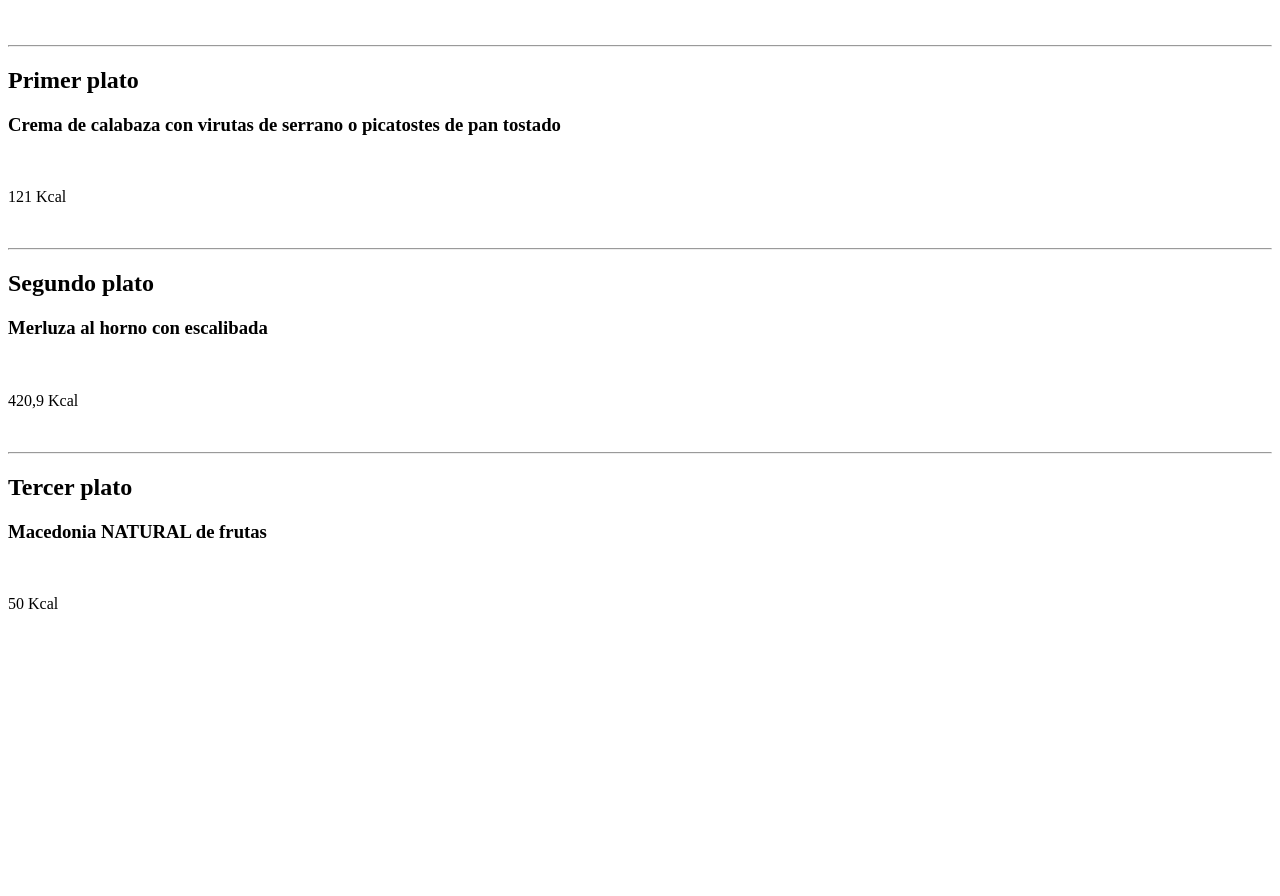
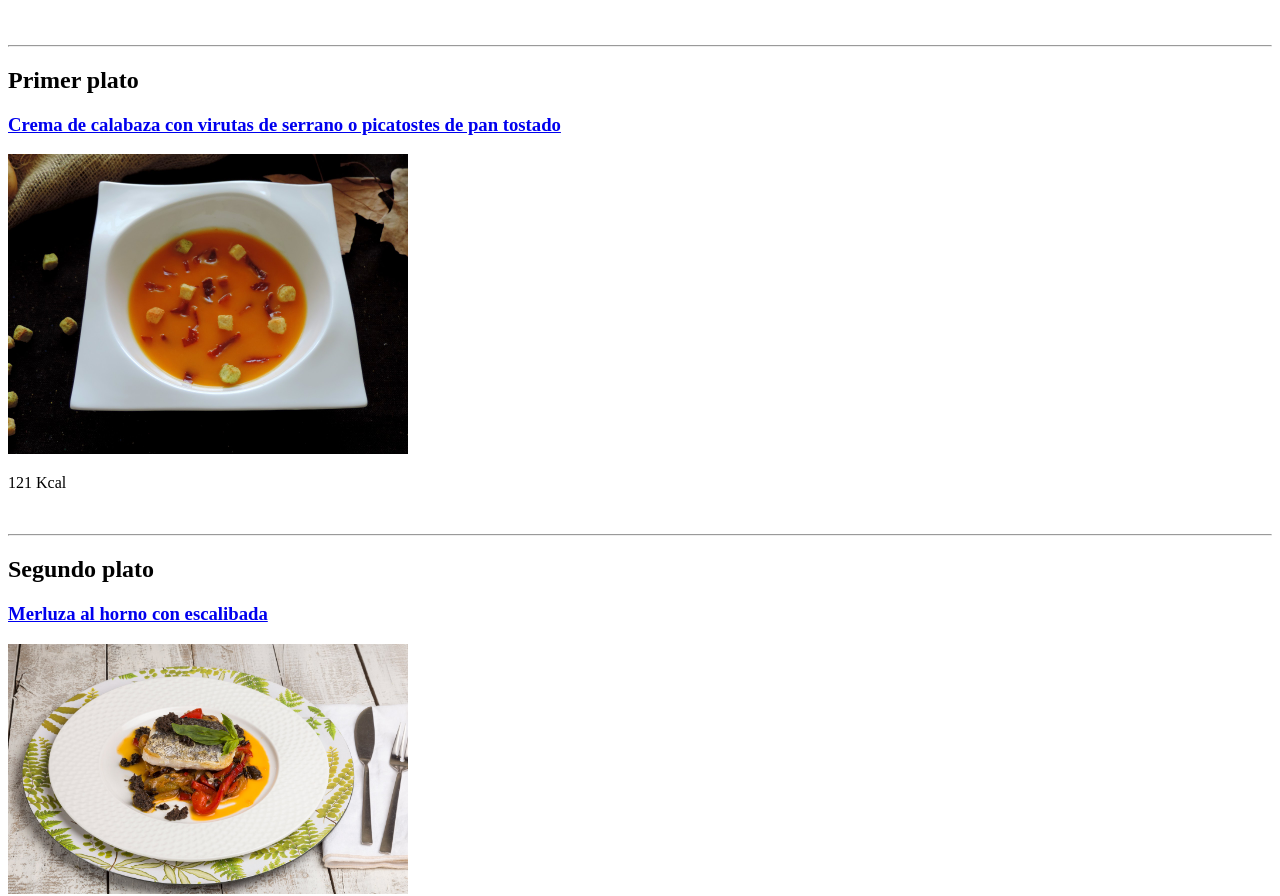
Before and after one commit to izanHub/0373-A4E2-Mi-men--saludable_IzanIzquierdo, a plain HTML site: page index.html in a window 1280 px wide. Shown: the part 61-957 px from the top of the page. Before the commit the page ends 800 px from the top, so only its background shows below. Drawn offline with Linux system fonts and the light colour scheme.

Commit message:
Enlaces y paginas

```diff
--- a/index.html
+++ b/index.html
@@ -10,25 +10,26 @@
     <br>
     <hr>
     <h2><strong>Primer plato</strong></h2>
-    <h3>Crema de calabaza
+    <a href="./platos/primerplato/cremacalabaza.html"><h3>Crema de calabaza
         con virutas de serrano
         o picatostes de pan
-        tostado </h3>
-        <img src="" alt="">
+        tostado </h3></a>
+        <img src="./img/cremacalabaza.JPG" alt="Crema de calabaza" width="400">
+
         <p>121 Kcal</p>
     <br>
     <hr>
     <h2>Segundo plato</h2>
-    <h3>Merluza al horno con
-        escalibada</h3>
-        <img src="" alt="">
+    <a href="./platos/segundoplato/merluza.html"><h3>Merluza al horno con
+        escalibada</h3></a>
+        <img src="./img/merluza.jpg" alt="Merluza con escalibada" width="400">
         <p>420,9 Kcal</p>
     <br>
     <hr>
     <h2>Tercer plato</h2>
-    <h3>Macedonia NATURAL
-        de frutas </h3>
-    <img src="" alt="">
+    <a href="./platos/tercerplato/macedonia.html"><h3>Macedonia NATURAL
+        de frutas </h3></a>
+    <img src="./img/macedonia.jpg" alt="Macedonia" width="400">
     <p>50 Kcal</p>
 </body>
 </html>
```
Also changed, not shown: platos/primerplato/cremacalabaza.html (added), platos/segundoplato/merluza.html (added), platos/tercerplato/macedonia.html (added).
